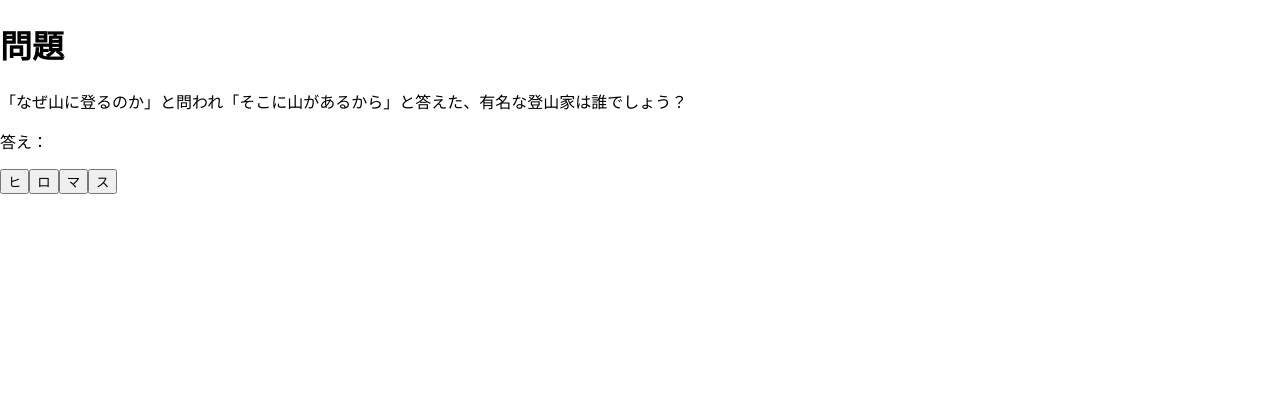
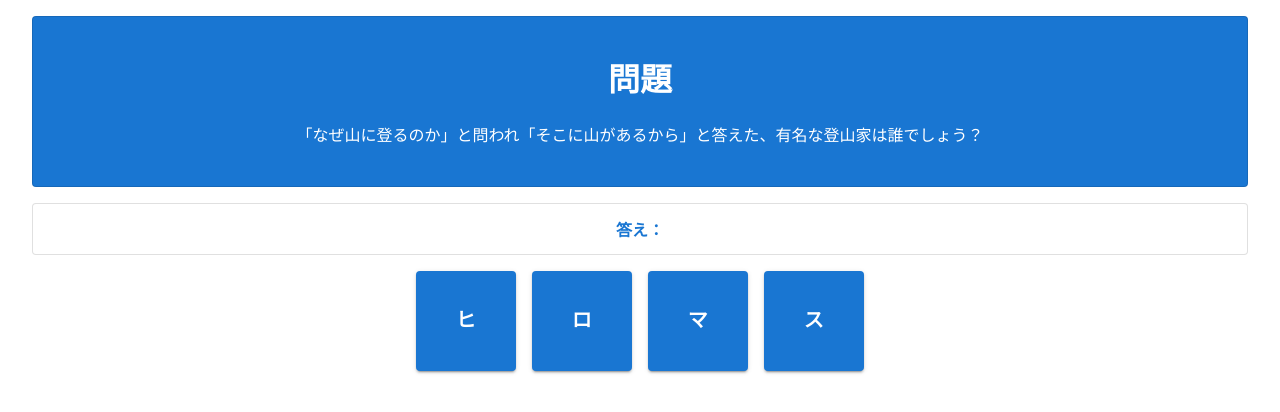
Before and after one commit to YoneuraYuu/react-quiz-page, a React (Create React App) app: page / in a window 1280 px wide. Shown: the top 412 px of the page. Built offline with nearby package versions, Linux system fonts and the light colour scheme.

Commit message:
feat:見た目の情報を追加、文字列がランダムで表示されるように追加

```diff
--- a/src/components/QuizPage.tsx
+++ b/src/components/QuizPage.tsx
@@ -1,7 +1,36 @@
 import React, { useEffect } from "react";
 import { useNavigate } from "react-router-dom";
+import { Box, Card, CardContent, Button, Stack, styled } from "@mui/material";
 import useQuizStore from "../store/quizStore";
 import quizList from "../const/quiz";
+
+const StyledCard = styled(Card)`
+  background-color: ${(props) => props.theme.palette.primary.main};
+  color: ${(props) => props.theme.palette.primary.contrastText};
+`;
+
+const AnswerCard = styled(Card)`
+  display: flex;
+  justify-content: center;
+  align-items: center;
+  height: 50px;
+  background-color: ${(props) => props.theme.palette.primary.contrastText};
+  color: ${(props) => props.theme.palette.primary.main};
+  font-weight: bold;
+`;
+
+const CenteredBox = styled(Box)`
+  text-align: center;
+  margin: ${(props) => props.theme.spacing(2)};
+`;
+
+const CenteredCardContent = styled(CardContent)`
+  display: flex;
+  justify-content: center;
+  align-items: center;
+  width: 100%;
+  padding-top: 25px;
+`;
 
 const QuizPage = () => {
   const { quiz, userAnswer, setQuiz, setUserAnswer } = useQuizStore();
@@ -42,30 +71,92 @@ const QuizPage = () => {
     return array;
   };
 
+  // ランダムなひらがなを生成する関数
+  const getRandomHiragana = () => {
+    const hiragana =
+      "あいうえおかきくけこさしすせそたちつてとなにぬねのはひふへほまみむめもやゆよらりるれろわをん";
+    return hiragana.charAt(Math.floor(Math.random() * hiragana.length));
+  };
+
+  // ランダムなカタカナを生成する関数
+  const getRandomKatakana = () => {
+    const katakana =
+      "アイウエオカキクケコサシスセソタチツテトナニヌネノハヒフヘホマミムメモヤユヨラリルレロワヲン";
+    return katakana.charAt(Math.floor(Math.random() * katakana.length));
+  };
+
   // ボタンを生成
   const createButton = () => {
     if (!quiz) return;
-    //選択肢から先頭1文字ずつ取り出して配列を作る
-    const choicesArray = [quiz.correct_answer, ...quiz.incorrect_answers].map(
-      (v) => v.charAt(count)
-    );
+
+    //選択肢から先頭1文字ずつ取り出して一時配列を作る
+    const tempChoicesArray = [
+      quiz.correct_answer,
+      ...quiz.incorrect_answers,
+    ].map((v) => v.charAt(count));
+
+    //一時配列から重複を削除したSetを作成し、足りない分をランダムな文字で埋める
+    let choicesArraySet = new Set(tempChoicesArray);
+    while (choicesArraySet.size !== tempChoicesArray.length) {
+      let char = /[ァ-ヴー・]/.test(tempChoicesArray[0])
+        ? getRandomKatakana()
+        : getRandomHiragana();
+      choicesArraySet.add(char);
+    }
+
     console.log(count);
     //選択肢をシャッフルしてボタンを生成
-    return shuffleArray(choicesArray).map((v, index) => {
+    return shuffleArray(Array.from(choicesArraySet)).map((v, index) => {
       return (
-        <button key={index} onClick={handleClick}>
+        <Button
+          key={index}
+          onClick={handleClick}
+          variant="contained"
+          sx={{
+            width: "100px",
+            height: "100px",
+            fontSize: "20px",
+            fontWeight: "bold",
+          }}
+        >
           {v}
-        </button>
+        </Button>
       );
     });
   };
 
   return (
     <div>
-      <h1>問題</h1>
-      <p>{quiz?.question}</p>
-      <p>答え：{userAnswer}</p>
-      <div className="button">{createButton()}</div>
+      <CenteredBox>
+        <CenteredBox>
+          <StyledCard className="questionCard" variant="outlined">
+            <CardContent>
+              <h1>問題</h1>
+              <p>{quiz?.question}</p>
+            </CardContent>
+          </StyledCard>
+        </CenteredBox>
+        <CenteredBox>
+          <AnswerCard className="answerCard" variant="outlined">
+            <CenteredCardContent>
+              <p>答え：{userAnswer}</p>
+            </CenteredCardContent>
+          </AnswerCard>
+        </CenteredBox>
+        <CenteredBox
+          sx={{
+            display: "flex",
+            justifyContent: "center",
+            alignItems: "center",
+            mx: 2,
+            my: 2,
+          }}
+        >
+          <Stack direction="row" spacing={2}>
+            {createButton()}
+          </Stack>
+        </CenteredBox>
+      </CenteredBox>
     </div>
   );
 };
--- a/src/components/ResultPage.tsx
+++ b/src/components/ResultPage.tsx
@@ -1,10 +1,17 @@
 import React, { useEffect } from "react";
 import useQuizStore from "../store/quizStore";
 import { useNavigate } from "react-router-dom";
+import { Box, Button, Card, styled, Typography, useTheme } from "@mui/material";
+
+const StyledBox = styled(Box)`
+  text-align: center;
+  margin: ${(props) => props.theme.spacing(2)};
+`;
 
 const ResultPage = () => {
   const { quiz, userAnswer, setUserAnswer } = useQuizStore();
   const navigate = useNavigate();
+  const theme = useTheme();
 
   useEffect(() => {
     if (!quiz) navigate("/");
@@ -20,13 +27,32 @@ const ResultPage = () => {
 
   return (
     <div>
-      <h1>{result}</h1>
-      <br />
-      <p>答え：{quiz?.correct_answer}</p>
-      <p>{quiz?.description}</p>
-      <p>あなたの回答：{userAnswer}</p>
-      <br />
-      <button onClick={handleClick}>次の問題へ</button>
+      <StyledBox>
+        <StyledBox>
+          <Card
+            variant="outlined"
+            sx={{
+              backgroundColor: theme.palette.primary.main,
+              color: theme.palette.primary.contrastText,
+            }}
+          >
+            <h1>{result}</h1>
+            <br />
+            <Typography variant="body1">
+              <strong>答え：{quiz?.correct_answer}</strong>
+            </Typography>
+            <Typography variant="body1">{quiz?.description}</Typography>
+            <Typography variant="body1" sx={{ my: 2 }}>
+              <strong>あなたの回答：{userAnswer}</strong>
+            </Typography>
+          </Card>
+        </StyledBox>
+        <StyledBox>
+          <Button variant="contained" onClick={handleClick}>
+            次の問題へ
+          </Button>
+        </StyledBox>
+      </StyledBox>
     </div>
   );
 };
```
